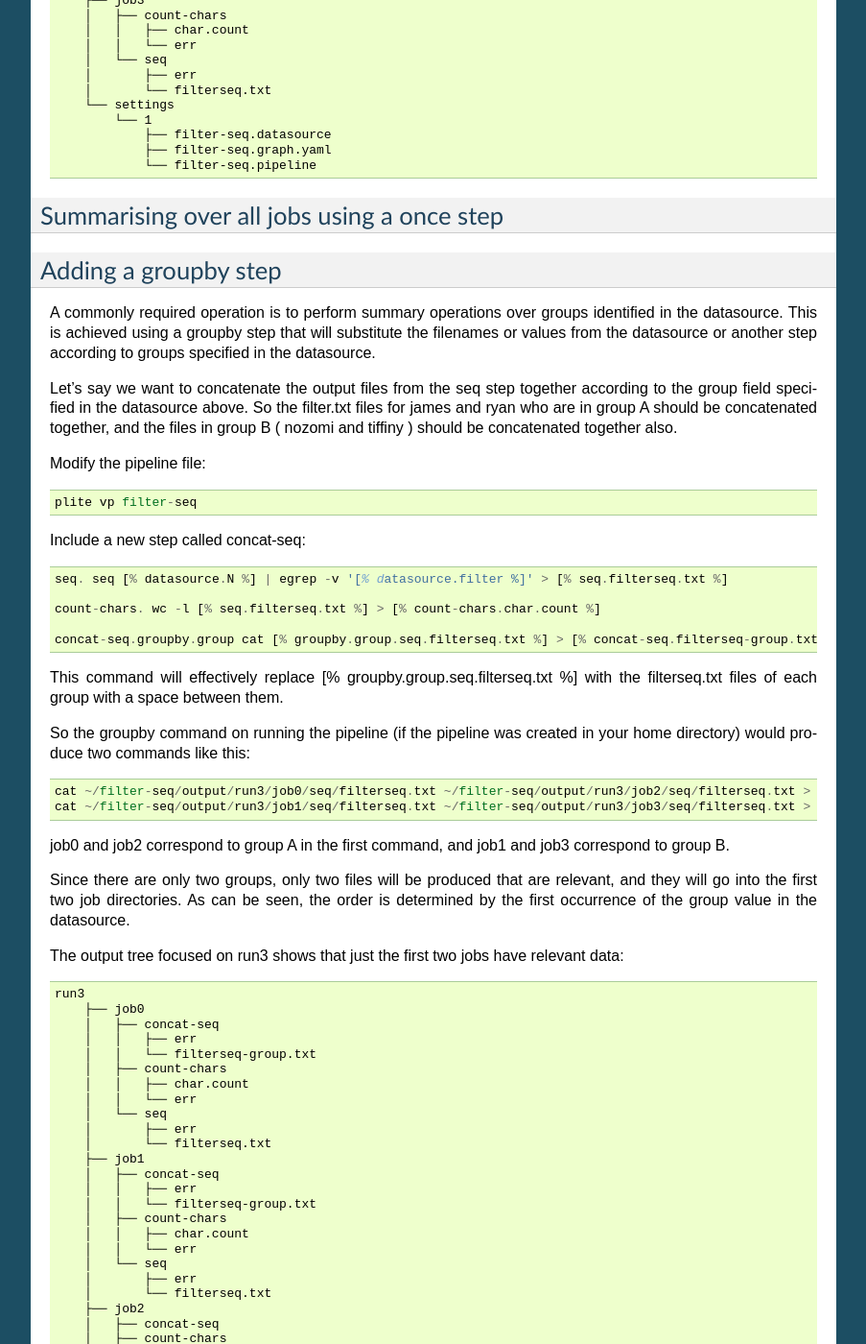
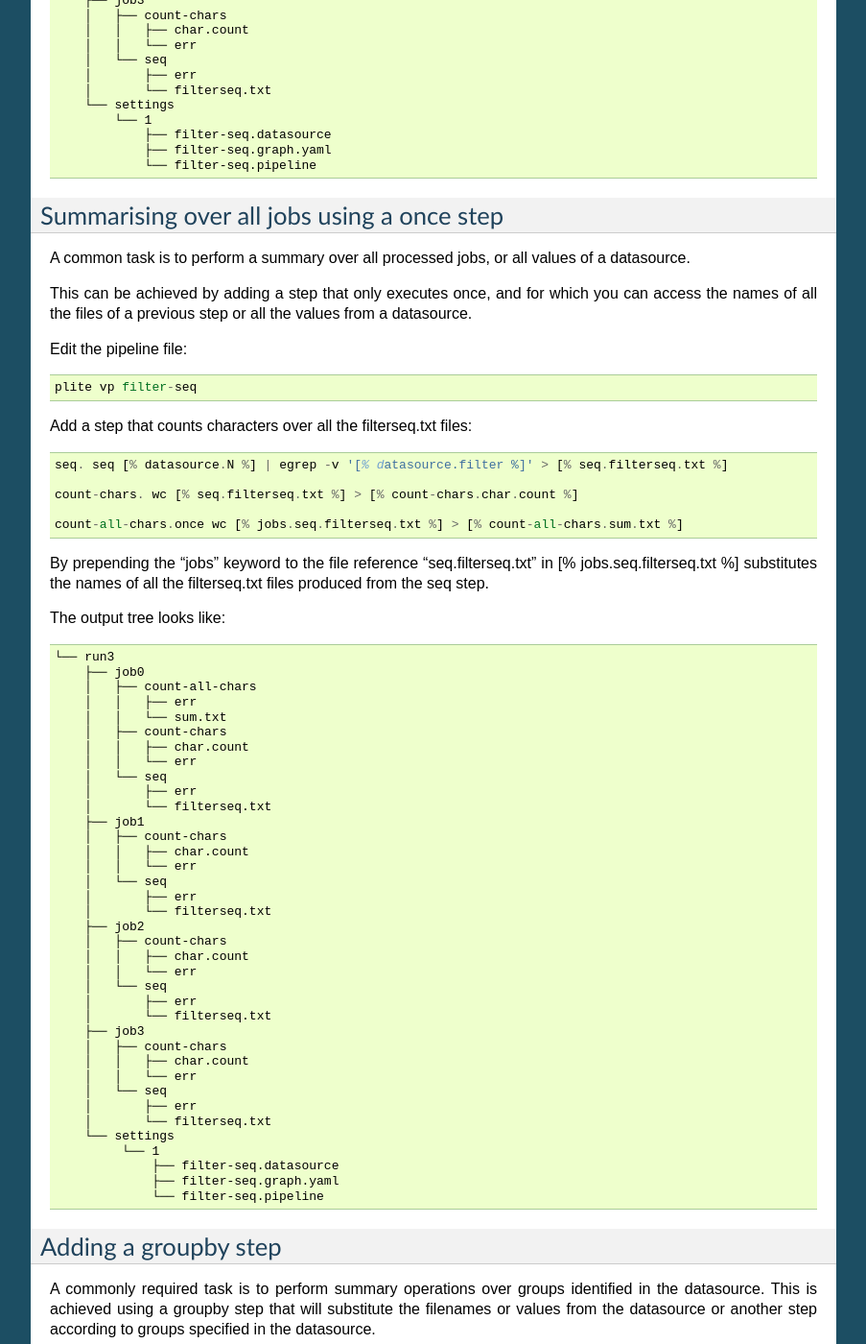
Before and after one commit to njgit/App-Pipeline-Lite, a Sphinx documentation site: the page built from docs/index.rst, in a window 1280 px wide and 1400 px high, scrolled down 3504 px. Shown: the whole window at 96% size, without its empty margins (198-1101 px from the left). Built offline with Sphinx 7.4.7, drawn with Linux system fonts in a browser that asks for light colours; pages that are not in the unit, such as notebooks, are missing from menus; some of the changed text lies outside the part shown.

Commit message:
more doc

```diff
--- a/docs/index.rst
+++ b/docs/index.rst
@@ -156,7 +156,7 @@
 
     plite vp filter-seq
 
-To add in the counr-chars step as below::
+To add in the count-chars step as below::
 
     seq. seq [% datasource.N %] | egrep -v '[% datasource.filter %]' > [% seq.filterseq.txt %]
 
@@ -233,12 +233,71 @@
 Summarising over all jobs using a once step
 -------------------------------------------
 
+A common task is to perform a summary over all processed jobs, or all values of a datasource.
+
+This can be achieved by adding a step that only executes once, and for which you can access the names of
+all the files of a previous step or all the values from a datasource.
+
+Edit the pipeline file::
+
+    plite vp filter-seq
+
+Add a step that counts characters over all the filterseq.txt files::
+
+    seq. seq [% datasource.N %] | egrep -v '[% datasource.filter %]' > [% seq.filterseq.txt %]
+
+    count-chars. wc [% seq.filterseq.txt %] > [% count-chars.char.count %]
+
+    count-all-chars.once wc [% jobs.seq.filterseq.txt %] > [% count-all-chars.sum.txt %]
+
+By prepending the "jobs" keyword to the file reference "seq.filterseq.txt" in [% jobs.seq.filterseq.txt %] substitutes the names of all the filterseq.txt files produced from the seq step.
+
+The output tree looks like::
+
+    └── run3
+        ├── job0
+        │   ├── count-all-chars
+        │   │   ├── err
+        │   │   └── sum.txt
+        │   ├── count-chars
+        │   │   ├── char.count
+        │   │   └── err
+        │   └── seq
+        │       ├── err
+        │       └── filterseq.txt
+        ├── job1
+        │   ├── count-chars
+        │   │   ├── char.count
+        │   │   └── err
+        │   └── seq
+        │       ├── err
+        │       └── filterseq.txt
+        ├── job2
+        │   ├── count-chars
+        │   │   ├── char.count
+        │   │   └── err
+        │   └── seq
+        │       ├── err
+        │       └── filterseq.txt
+        ├── job3
+        │   ├── count-chars
+        │   │   ├── char.count
+        │   │   └── err
+        │   └── seq
+        │       ├── err
+        │       └── filterseq.txt
+        └── settings
+             └── 1
+                 ├── filter-seq.datasource
+                 ├── filter-seq.graph.yaml
+                 └── filter-seq.pipeline
+
 
 
 Adding a groupby step
 ---------------------
 
-A commonly required operation is to perform summary operations over groups identified in the datasource. This is
+A commonly required task is to perform summary operations over groups identified in the datasource. This is
 achieved using a groupby step that will substitute the filenames or values from the datasource or another step
 according to groups specified in the datasource.
 
@@ -313,14 +372,16 @@
         │       └── filterseq.txt
         └── settings
             └── 1
-                 ├── pipeline1.datasource
-                 ├── pipeline1.graph.yaml
-                 └── pipeline1.pipeline
+                 ├── filter-seq.datasource
+                 ├── filter-seq.graph.yaml
+                 └── filter-seq.pipeline
 
 
 
 The Datasource
 ==============
+
+
 
 
 Steps
```
